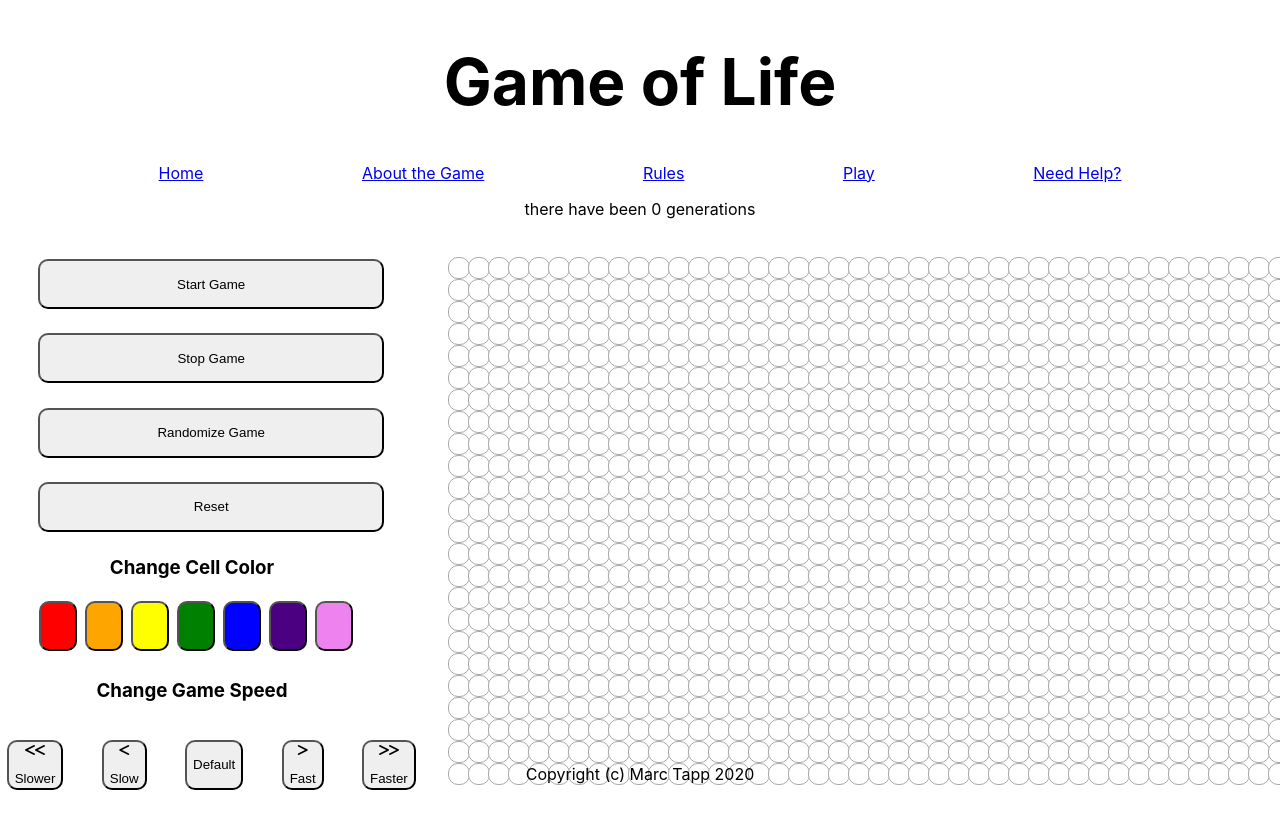
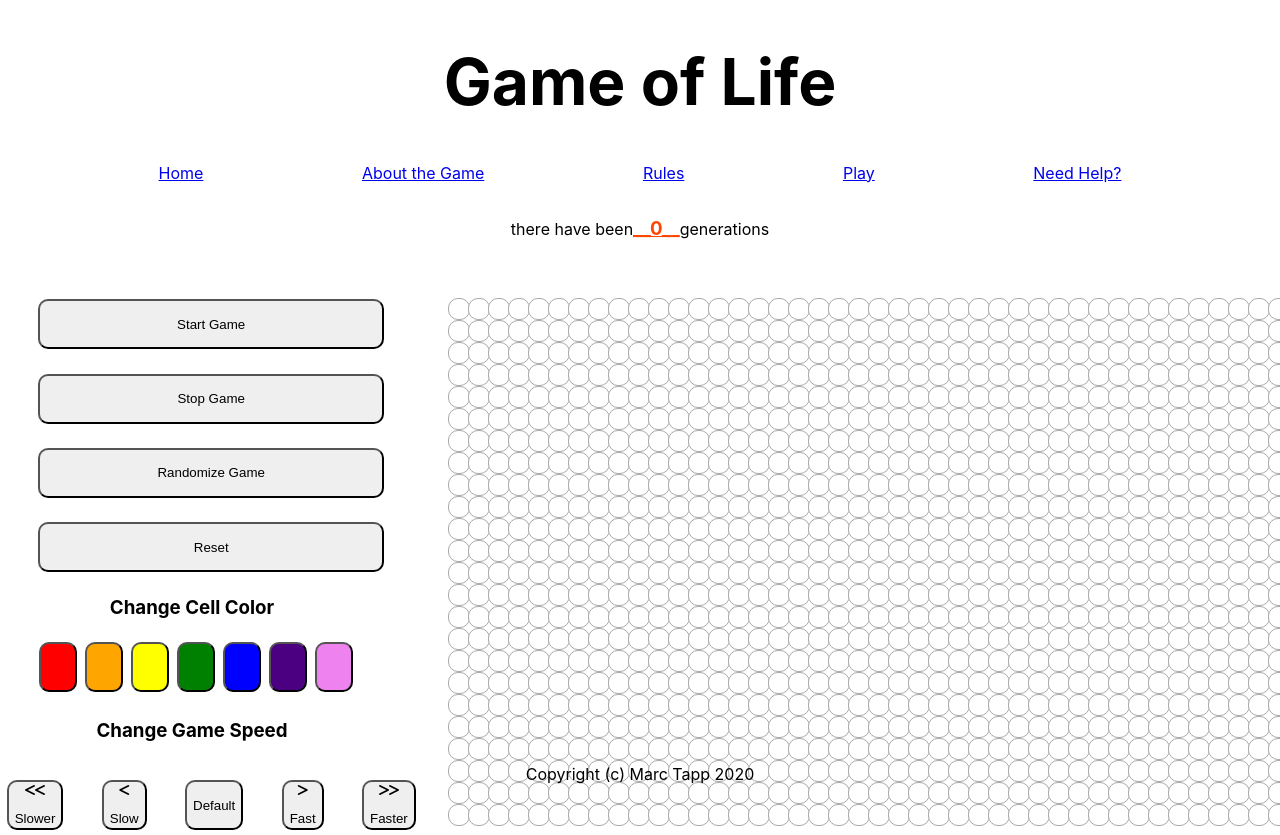
Before and after one commit to tippitytapp/gameoflife, a React (Create React App) app in the folder client/: page /play in a window 1280 px wide. Shown: the top 835 px of the page. Before the commit the page ends 800 px from the top, so only its background shows below. Built offline with nearby package versions, Linux system fonts and the light colour scheme.

Commit message:
added some styling

```diff
--- a/client/src/App.css
+++ b/client/src/App.css
@@ -112,3 +112,9 @@ display:flex;
 justify-content: center;
 align-items: center;
 }
+
+.generational{
+  display:flex;
+  justify-content: center;
+  align-items: center;
+}
--- a/client/src/components/Grid.jsx
+++ b/client/src/components/Grid.jsx
@@ -59,7 +59,7 @@ const play = useCallback(()=>{
 },[])
 
     return(<><Header/>
-    <p>there have been {generation} generations</p><div className="game"><div className="buttons">
+    <p className="generational">there have been      <h3 style={{color: `${cellColor}`, textDecoration: 'underline'}}>__{generation}__</h3>      generations</p><div className="game"><div className="buttons">
         <button onClick={()=>{setPlaying(true); playingRef.current = true; play()}}>Start Game</button>
         <button onClick={()=>{setPlaying(false); playingRef.current = false;}}>Stop Game</button>
         <button onClick={()=>setGrid(() => {
@@ -91,11 +91,11 @@ const play = useCallback(()=>{
 <div className="gamespeed">
     <h3>Change Game Speed</h3>
     <div className="speedbuttons">
-        <button className="speedbtn" onClick={()=>{setGameSpeed(gameSpeed + 250); console.log(gameSpeed)}} ><i class="fas fa-less-than"></i><i class="fas fa-less-than"></i><p>Slower</p></button>
-        <button className="speedbtn" onClick={()=>{setGameSpeed(gameSpeed + 175); console.log(gameSpeed)}} ><i class="fas fa-less-than"></i><p>Slow</p></button>
+        <button className="speedbtn" onClick={()=>{setGameSpeed(gameSpeed + 250); console.log(gameSpeed)}} ><i className="fas fa-less-than"></i><i className="fas fa-less-than"></i><p>Slower</p></button>
+        <button className="speedbtn" onClick={()=>{setGameSpeed(gameSpeed + 175); console.log(gameSpeed)}} ><i className="fas fa-less-than"></i><p>Slow</p></button>
         <button className="speedbtn" onClick={()=>{setGameSpeed(250); console.log(gameSpeed)}}>Default</button>
-        <button className="speedbtn" onClick={()=>{setGameSpeed(gameSpeed - 175); console.log(gameSpeed)}} ><i class="fas fa-greater-than"></i><p>Fast</p></button>
-        <button className="speedbtn" onClick={()=>{setGameSpeed(gameSpeed - 250); console.log(gameSpeed)}} ><i class="fas fa-greater-than"></i><i class="fas fa-greater-than"></i><p>Faster</p></button>
+        <button className="speedbtn" onClick={()=>{setGameSpeed(gameSpeed - 175); console.log(gameSpeed)}} ><i className="fas fa-greater-than"></i><p>Fast</p></button>
+        <button className="speedbtn" onClick={()=>{setGameSpeed(gameSpeed - 250); console.log(gameSpeed)}} ><i className="fas fa-greater-than"></i><i className="fas fa-greater-than"></i><p>Faster</p></button>
     </div>
 </div>
 
```
